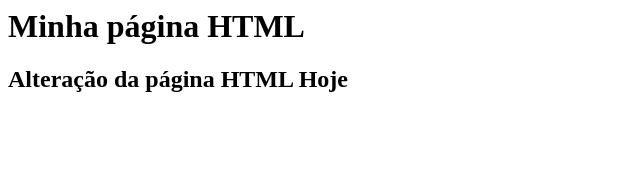
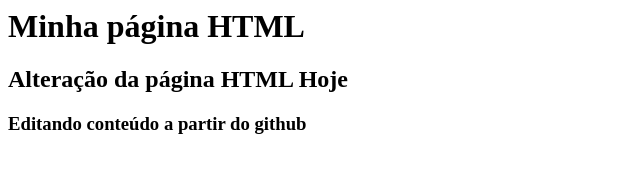
Before and after one commit to willpc5/gama-no-github, a plain HTML site: page index.html in a window 1280 px wide. Shown: the whole page, without its empty margins (0-640 px from the left). Drawn offline with Linux system fonts and the light colour scheme.

Commit message:
Atualização a partir do GitHub

```diff
--- a/index.html
+++ b/index.html
@@ -6,5 +6,6 @@
 <body>
     <h1>Minha página HTML</h1>
     <h2>Alteração da página HTML Hoje</h2>
+    <h3>Editando conteúdo a partir do github</h3>
 </body>
 </html>
```
